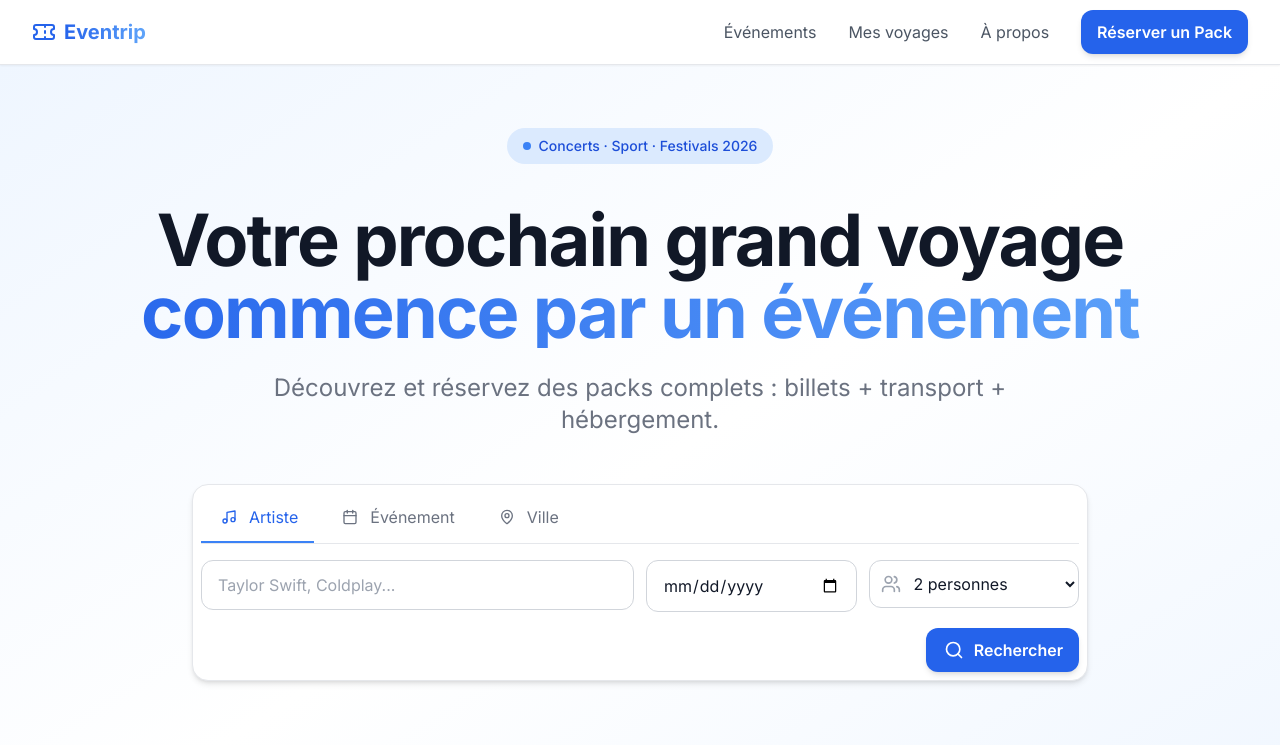
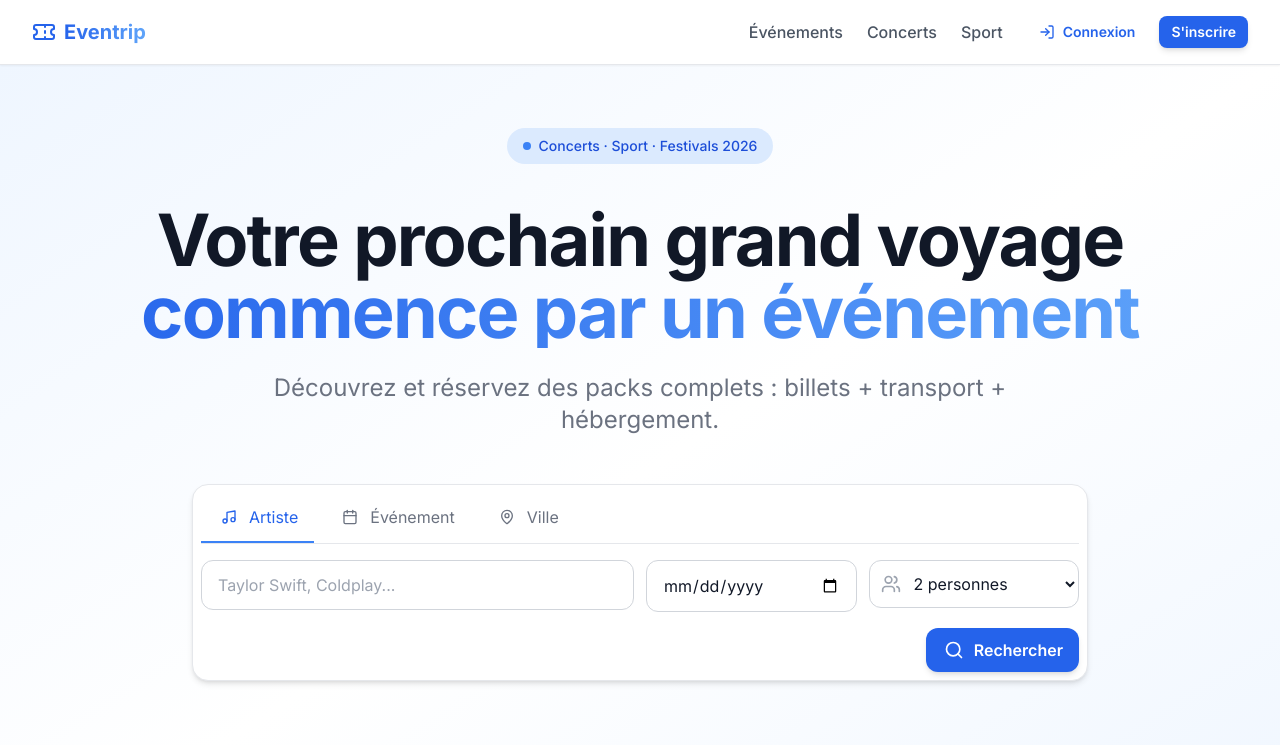
Before and after one commit to roor330-collab/eventrip, a Next.js app: page / in a window 1280 px wide. Shown: the top 745 px of the page. Built offline with nearby package versions, Linux system fonts and the light colour scheme; no server answers.

Commit message:
feat: update Navbar with Supabase auth state

```diff
--- a/components/ui/Navbar.tsx
+++ b/components/ui/Navbar.tsx
@@ -1,56 +1,137 @@
 "use client";
 
-import React, { useState } from "react";
+import React, { useState, useEffect } from "react";
 import Link from "next/link";
-import { Menu, X, Ticket } from "lucide-react";
+import { useRouter } from "next/navigation";
+import { Menu, X, Ticket, User, LogOut, LogIn } from "lucide-react";
 import { Button } from "./Button";
+import { supabase } from "@/lib/supabase";
+import type { User as SBUser } from "@supabase/supabase-js";
 
 export function Navbar() {
   const [isOpen, setIsOpen] = useState(false);
+  const [user, setUser] = useState<SBUser | null>(null);
+  const router = useRouter();
+
+  useEffect(() => {
+    // Récupérer la session actuelle
+    supabase.auth.getSession().then(({ data: { session } }) => {
+      setUser(session?.user ?? null);
+    });
+    // Écouter les changements d'auth
+    const { data: { subscription } } = supabase.auth.onAuthStateChange((_event, session) => {
+      setUser(session?.user ?? null);
+    });
+    return () => subscription.unsubscribe();
+  }, []);
+
+  const handleSignOut = async () => {
+    await supabase.auth.signOut();
+    router.push("/");
+    setIsOpen(false);
+  };
 
   return (
     <nav className="fixed top-0 w-full z-50 bg-white/95 backdrop-blur-lg border-b border-gray-200 shadow-sm">
       <div className="max-w-7xl mx-auto px-4 sm:px-6 lg:px-8">
         <div className="flex justify-between items-center h-16">
+          {/* Logo */}
           <Link href="/" className="flex items-center gap-2 font-bold text-xl text-gray-900">
             <Ticket className="w-6 h-6 text-blue-600" />
             <span className="gradient-text">Eventrip</span>
           </Link>
 
-          <div className="hidden md:flex gap-8 items-center">
-            <Link href="/" className="text-gray-600 hover:text-blue-600 transition-smooth">
+          {/* Desktop nav */}
+          <div className="hidden md:flex gap-6 items-center">
+            <Link href="/search" className="text-gray-600 hover:text-blue-600 transition-smooth font-medium">
               Événements
             </Link>
-            <Link href="/" className="text-gray-600 hover:text-blue-600 transition-smooth">
-              Mes voyages
+            <Link href="/search?type=music" className="text-gray-600 hover:text-blue-600 transition-smooth font-medium">
+              Concerts
             </Link>
-            <Link href="/" className="text-gray-600 hover:text-blue-600 transition-smooth">
-              À propos
+            <Link href="/search?type=sports" className="text-gray-600 hover:text-blue-600 transition-smooth font-medium">
+              Sport
             </Link>
-            <Button variant="primary" size="md">
-              Réserver un Pack
-            </Button>
+
+            {user ? (
+              <div className="flex items-center gap-3">
+                <Link href="/profile">
+                  <Button variant="outline" size="sm" className="flex items-center gap-2">
+                    <User className="w-4 h-4" />
+                    Mon Profil
+                  </Button>
+                </Link>
+                <button
+                  onClick={handleSignOut}
+                  className="text-gray-500 hover:text-red-500 transition-smooth"
+                  title="Se déconnecter"
+                >
+                  <LogOut className="w-5 h-5" />
+                </button>
+              </div>
+            ) : (
+              <div className="flex items-center gap-3">
+                <Link href="/auth">
+                  <Button variant="ghost" size="sm" className="flex items-center gap-2">
+                    <LogIn className="w-4 h-4" />
+                    Connexion
+                  </Button>
+                </Link>
+                <Link href="/auth?mode=signup">
+                  <Button variant="primary" size="sm">
+                    S'inscrire
+                  </Button>
+                </Link>
+              </div>
+            )}
           </div>
 
+          {/* Mobile menu button */}
           <button onClick={() => setIsOpen(!isOpen)} className="md:hidden p-2 text-gray-700">
             {isOpen ? <X size={24} /> : <Menu size={24} />}
           </button>
         </div>
 
+        {/* Mobile menu */}
         {isOpen && (
-          <div className="md:hidden pb-4 space-y-4 border-t border-gray-100 pt-4">
-            <Link href="/" className="block text-gray-600 hover:text-blue-600 transition-smooth">
+          <div className="md:hidden pb-4 space-y-3 border-t border-gray-100 pt-4">
+            <Link href="/search" onClick={() => setIsOpen(false)}
+              className="block text-gray-600 hover:text-blue-600 transition-smooth font-medium py-1">
               Événements
             </Link>
-            <Link href="/" className="block text-gray-600 hover:text-blue-600 transition-smooth">
-              Mes voyages
+            <Link href="/search?type=music" onClick={() => setIsOpen(false)}
+              className="block text-gray-600 hover:text-blue-600 transition-smooth font-medium py-1">
+              Concerts
             </Link>
-            <Link href="/" className="block text-gray-600 hover:text-blue-600 transition-smooth">
-              À propos
+            <Link href="/search?type=sports" onClick={() => setIsOpen(false)}
+              className="block text-gray-600 hover:text-blue-600 transition-smooth font-medium py-1">
+              Sport
             </Link>
-            <Button variant="primary" size="md" className="w-full">
-              Réserver un Pack
-            </Button>
+            <div className="pt-2 border-t border-gray-100 flex flex-col gap-2">
+              {user ? (
+                <>
+                  <Link href="/profile" onClick={() => setIsOpen(false)}>
+                    <Button variant="outline" size="md" className="w-full flex items-center gap-2">
+                      <User className="w-4 h-4" />
+                      Mon Profil
+                    </Button>
+                  </Link>
+                  <Button variant="ghost" size="md" className="w-full text-red-500" onClick={handleSignOut}>
+                    <LogOut className="w-4 h-4 mr-2" />
+                    Se déconnecter
+                  </Button>
+                </>
+              ) : (
+                <>
+                  <Link href="/auth" onClick={() => setIsOpen(false)}>
+                    <Button variant="outline" size="md" className="w-full">Connexion</Button>
+                  </Link>
+                  <Link href="/auth?mode=signup" onClick={() => setIsOpen(false)}>
+                    <Button variant="primary" size="md" className="w-full">S'inscrire</Button>
+                  </Link>
+                </>
+              )}
+            </div>
           </div>
         )}
       </div>
```
